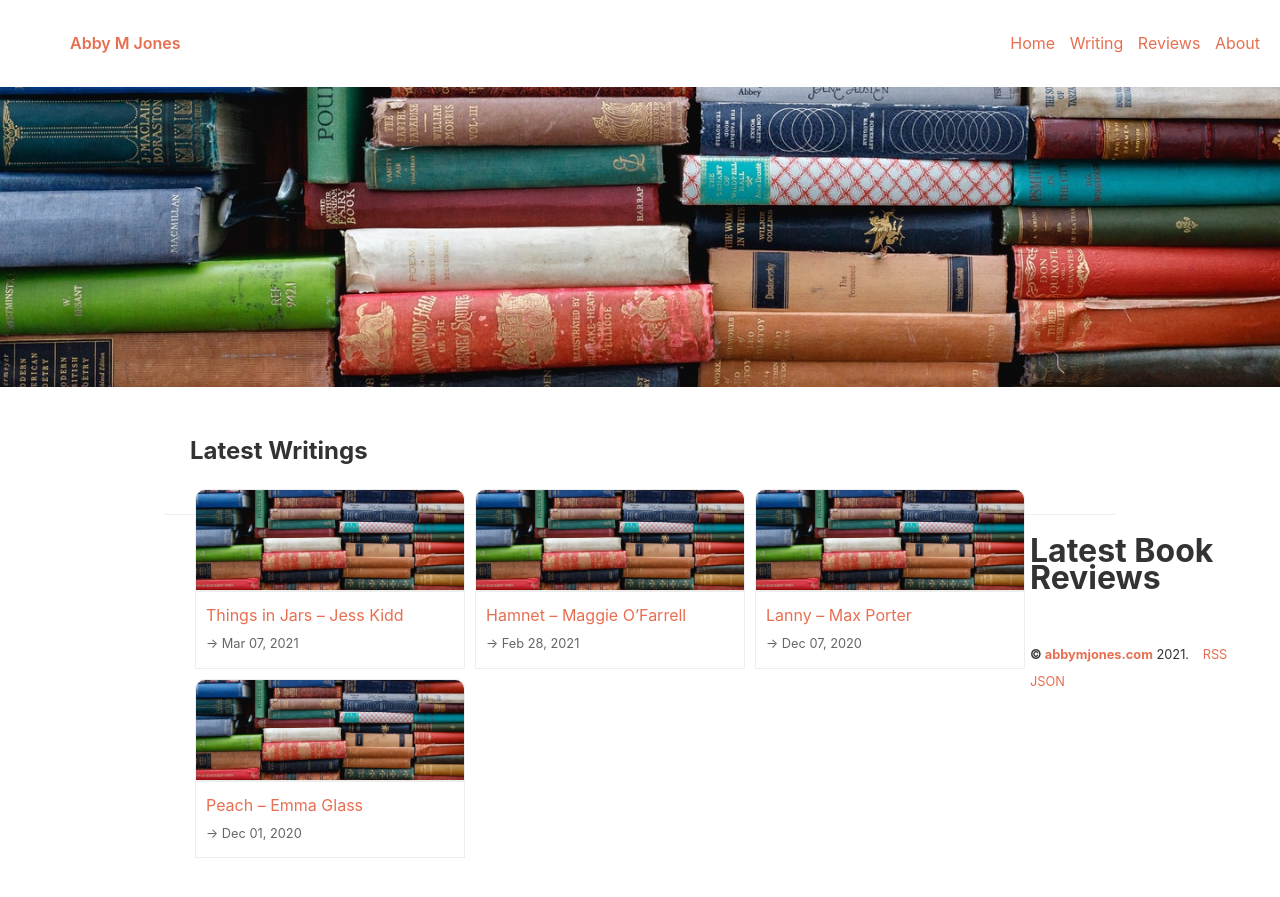
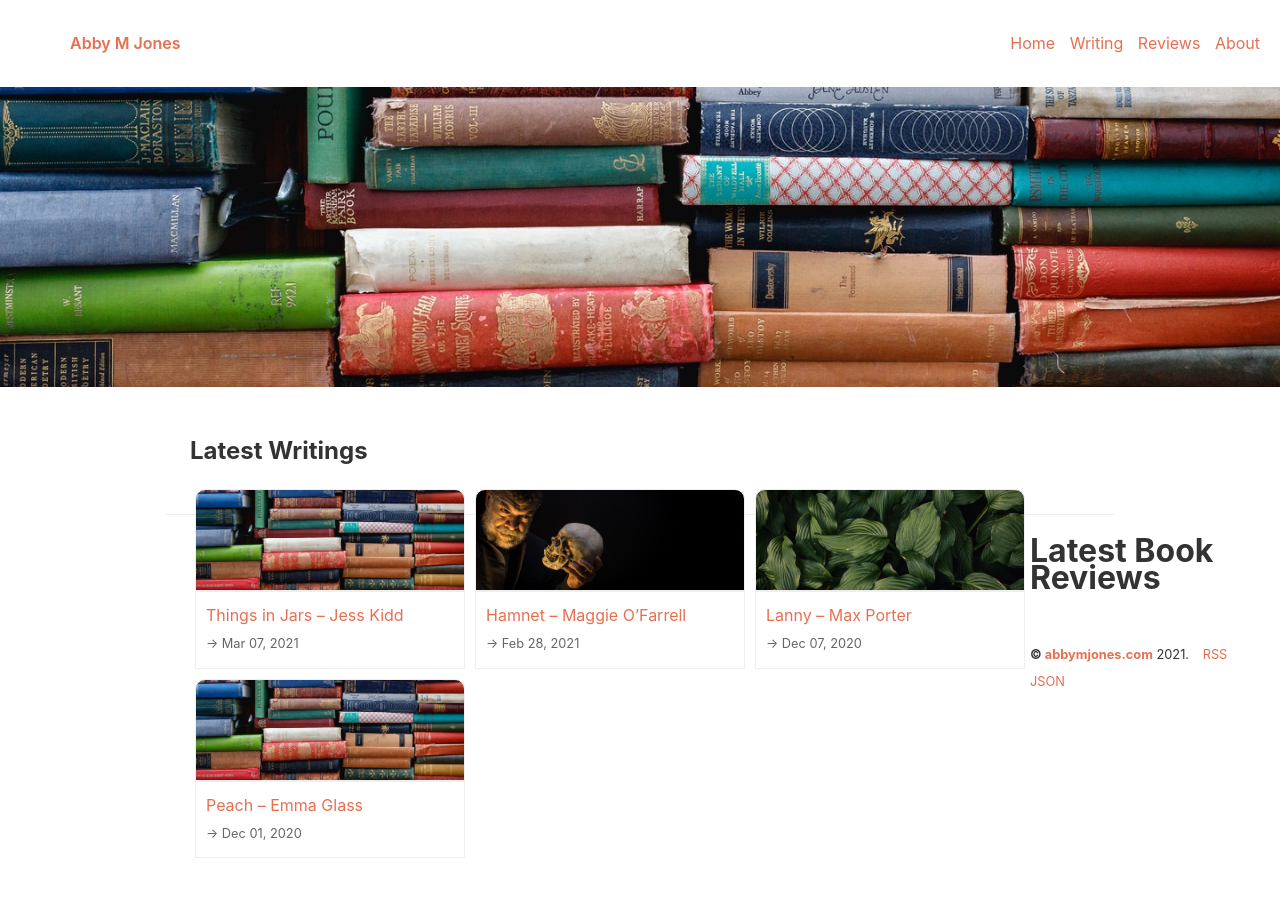
Before and after one commit to coffeewhisky/coffeewhisky.github.io, a Jekyll site: the page built from index.html, in a window 1280 px wide. Shown: the top 897 px of the page. Built offline with Jekyll 4.4.1, drawn with Linux system fonts in a browser that asks for light colours; the list of posts is cut into pages by our own code.

Commit message:
Update index.html

```diff
--- a/index.html
+++ b/index.html
@@ -10,7 +10,7 @@ title: Home
  {% for post in paginator.posts %}
 
   <div class="card">
-     {% if page.cover %}
+     {% if post.cover %}
     <div class="card-header" style="background: url(/images/cover/{{ post.cover }}.jpg) 50% 50% / cover rgba(255, 255, 255, 0);"></div>
     {% else %}
     <div class="card-header" style="background: url(/images/cover/books.jpg) 50% 50% / cover rgba(255, 255, 255, 0);"></div>
```
